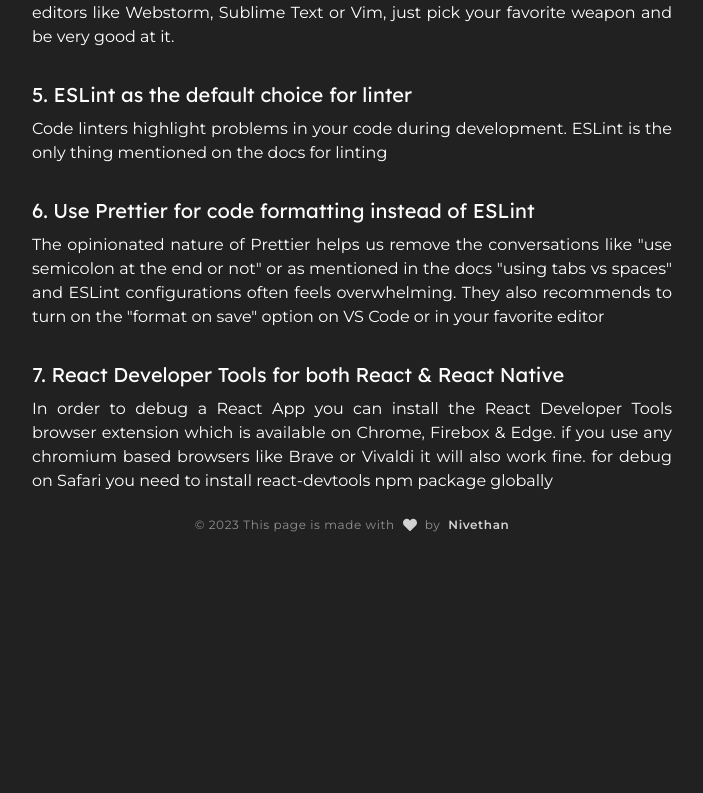
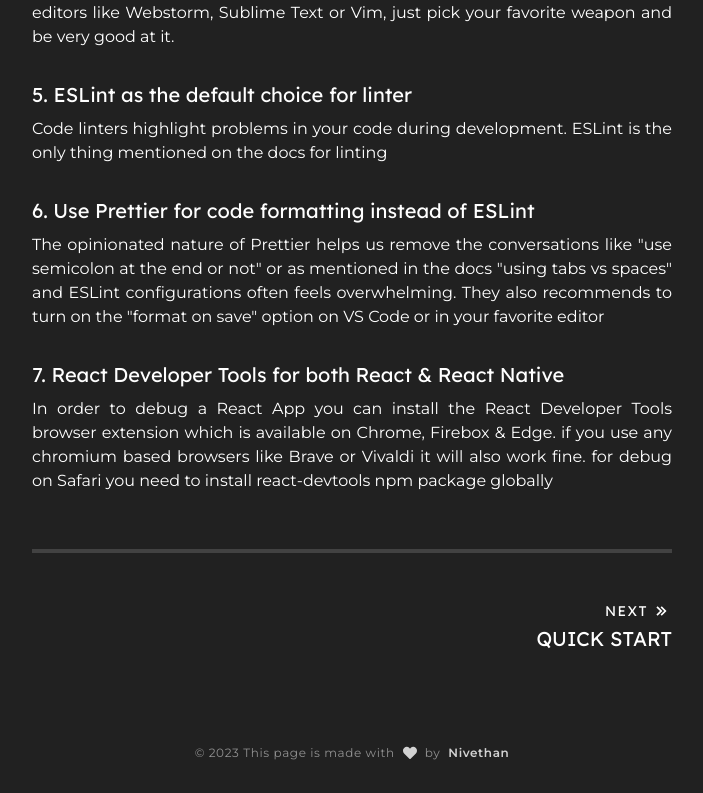
Before and after one commit to Nivethan-Ar/minimal-blog, a Next.js app: page /blog/react in a window 1280 px wide. Shown: the part 767-1560 px from the top of the page, without its empty margins (288-991 px from the left). Before the commit the page ends 1316 px from the top, so only its background shows below. Built offline with nearby package versions, Linux system fonts and the light colour scheme.

Commit message:
feat: add navigation buttons for blogs

```diff
--- a/components/common/footer.tsx
+++ b/components/common/footer.tsx
@@ -2,7 +2,7 @@
 
 function Footer() {
   return (
-    <footer className='flex items-center justify-center tracking-wider gap-x-2 py-4 text-xs font-main text-white/50 bg-orange-'>
+    <footer className='flex items-center justify-center tracking-wider gap-x-2 pt-20 pb-8 text-xs font-main text-white/50 bg-orange-'>
       &copy; {`${new Date().getFullYear()}`} This page is made with
       <FaHeart className='animate- text-sm text-white/80' /> by
       <span className='text-white/80 font-semibold'>Nivethan</span>
--- /dev/null
+++ b/components/specific/blog/blog-navigation.tsx
@@ -0,0 +1,45 @@
+import { BiChevronsLeft, BiChevronsRight } from 'react-icons/bi';
+import NavButton from './nav-button';
+import { reactBlogData as data } from '../../../data/react-docs';
+
+interface Props {
+  postNumber: number;
+  setPostNumber: (postNumber: number) => void;
+}
+
+function BlogNavigation(props: Props) {
+  const { postNumber, setPostNumber } = props;
+  let previousTitle =
+    data[postNumber - 1] === undefined ? '' : data[postNumber + 1].title;
+
+  let nextTitle =
+    data[postNumber + 1] === undefined ? '' : data[postNumber + 1].title;
+
+  return (
+    <div className='flex gap-x-16 uppercase border-t-4 font-lex border-[#424242] pt-12 mt-6'>
+      {/* Previous */}
+      {previousTitle && (
+        <NavButton
+          titlePreview={previousTitle}
+          btnLabel='previous'
+          icon={BiChevronsLeft}
+          postNumber={postNumber}
+          setPostNumber={setPostNumber}
+        />
+      )}
+
+      {/* Next */}
+      {nextTitle && (
+        <NavButton
+          titlePreview={nextTitle}
+          btnLabel='next'
+          icon={BiChevronsRight}
+          postNumber={postNumber}
+          setPostNumber={setPostNumber}
+        />
+      )}
+    </div>
+  );
+}
+
+export default BlogNavigation;
--- /dev/null
+++ b/components/specific/blog/nav-button.tsx
@@ -0,0 +1,39 @@
+import { IconType } from 'react-icons/lib';
+
+interface Props {
+  icon: IconType;
+  btnLabel: 'previous' | 'next';
+  titlePreview: string;
+  postNumber: number;
+  setPostNumber: (postNumber: number) => void;
+}
+function NavButton(props: Props) {
+  const { btnLabel, titlePreview, postNumber, setPostNumber } = props;
+
+  const handleClick = () => {
+    console.log(postNumber);
+    if (btnLabel === 'next') {
+      setPostNumber(postNumber + 1);
+    }
+    setPostNumber(postNumber - 1);
+  };
+
+  return (
+    <button
+      onClick={handleClick}
+      className={`flex uppercase flex-col gap-y-1 flex-1 hover:border-b-2 border-red-600 pb-2 h-16
+      ${btnLabel === 'next' ? 'items-end' : ''}`}
+    >
+      <div
+        className={`flex items-center gap-x-1
+        ${btnLabel === 'next' ? 'flex-row-reverse' : ''}`}
+      >
+        <props.icon className='text-xl' />
+        <p className='text-sm tracking-widest'>{btnLabel}</p>
+      </div>
+      <h6 className='text-xl'>{titlePreview}</h6>
+    </button>
+  );
+}
+
+export default NavButton;
--- a/data/react-docs.ts
+++ b/data/react-docs.ts
@@ -1,5 +1,8 @@
-export const data: Data = [
-  {
+import { Data } from '../types';
+
+// const home: Data = {};
+
+const installation: Data = {
   section: 'getting started',
   title: 'installation',
   body: [
@@ -69,14 +72,78 @@
       ],
     },
   ],
+};
+
+const quick: Data = {
+  section: 'quick start',
+  title: 'quick start',
+  body: [
+    {
+      subHeading: 'React is a UI library & not a framework',
+      paragraphs: [
+        {
+          __html:
+            'react docs starting with a clarification that what react is doing is breaking ui code into pieces called components and not routing and data management which is done by a framework for example nextjs',
+          code: 'code sample here',
         },
-];
+      ],
+    },
+    {
+      subHeading:
+        'New docs still recommends Create React App(CRA) for learning',
+      paragraphs: [
+        {
+          __html:
+            'They mentions the limitations of CRA, like providing a bad performance, slower loading time, slower builds. i&apos;m sure why you need CRA even for learning on 2023 instead of a tool like vite but fortunatily the new docs also mentions alternatives like vite and parcel',
+        },
+      ],
+    },
+    {
+      subHeading: 'Next.js is recommended for Production Use',
+      paragraphs: [
+        {
+          __html:
+            'For a product ready app the docs suggest Next.js as a way to go. Other recommendations are Remix, Gatsby & Razzle',
+        },
+      ],
+    },
+    {
+      subHeading: 'VS Code gets more focus as a recommended code editor',
+      paragraphs: [
+        {
+          __html:
+            'I think there is no big suprises here, personally i also use VS Code to pretty much everything and only other editor i love to master is Neovim(which is missing in this list) and it&apos;s totally fine if you use any of their recommended editors like Webstorm, Sublime Text or Vim, just pick your favorite weapon and be very good at it.',
+        },
+      ],
+    },
+    {
+      subHeading: 'ESLint as the default choice for linter',
+      paragraphs: [
+        {
+          __html:
+            'Code linters highlight problems in your code during development. ESLint is the only thing mentioned on the docs for linting',
+        },
+      ],
+    },
+    {
+      subHeading: 'Use Prettier for code formatting instead of ESLint',
+      paragraphs: [
+        {
+          __html:
+            'The opinionated nature of Prettier helps us remove the conversations like "use semicolon at the end or not" or as mentioned in the docs "using tabs vs spaces" and ESLint configurations often feels overwhelming. They also recommends to turn on the "format on save" option on VS Code or in your favorite editor',
+        },
+      ],
+    },
+    {
+      subHeading: 'React Developer Tools for both React & React Native',
+      paragraphs: [
+        {
+          __html:
+            'qqqIn order to debug a React App you can install the React Developer Tools browser extension which is available on Chrome, Firebox & Edge. if you use any chromium based browsers like Brave or Vivaldi it will also work fine. for debug on Safari you need to install react-devtools npm package globally',
+        },
+      ],
+    },
+  ],
+};
 
-type Data = {
-  section: string;
-  title: string;
-  body: {
-    subHeading: string;
-    paragraphs: { __html: string; code?: string }[];
-  }[];
-}[];
+export const reactBlogData: Data[] = [installation, quick, quick];
--- a/pages/blog/react.tsx
+++ b/pages/blog/react.tsx
@@ -1,11 +1,12 @@
 import Head from 'next/head';
 import { useState } from 'react';
 import AppLayout from '../../components/layouts/AppLayout';
-import { data } from '../../data/react-docs';
+import BlogNavigation from '../../components/specific/blog/blog-navigation';
+import { reactBlogData } from '../../data/react-docs';
 
 function React() {
-  const [postCount] = useState(0);
-  const blog = data[postCount];
+  const [postNumber, setPostNumber] = useState(0);
+  const blog = reactBlogData[postNumber];
 
   return (
     <>
@@ -45,6 +46,10 @@
               </div>
             ))}
           </div>
+          <BlogNavigation
+            postNumber={postNumber}
+            setPostNumber={setPostNumber}
+          />
         </div>
       </AppLayout>
     </>
--- /dev/null
+++ b/types/index.ts
@@ -0,0 +1,8 @@
+export type Data = {
+  section: string;
+  title: string;
+  body: {
+    subHeading: string;
+    paragraphs: { __html: string; code?: string }[];
+  }[];
+};
```
Lines whose indentation alone changed are shown as unchanged.
